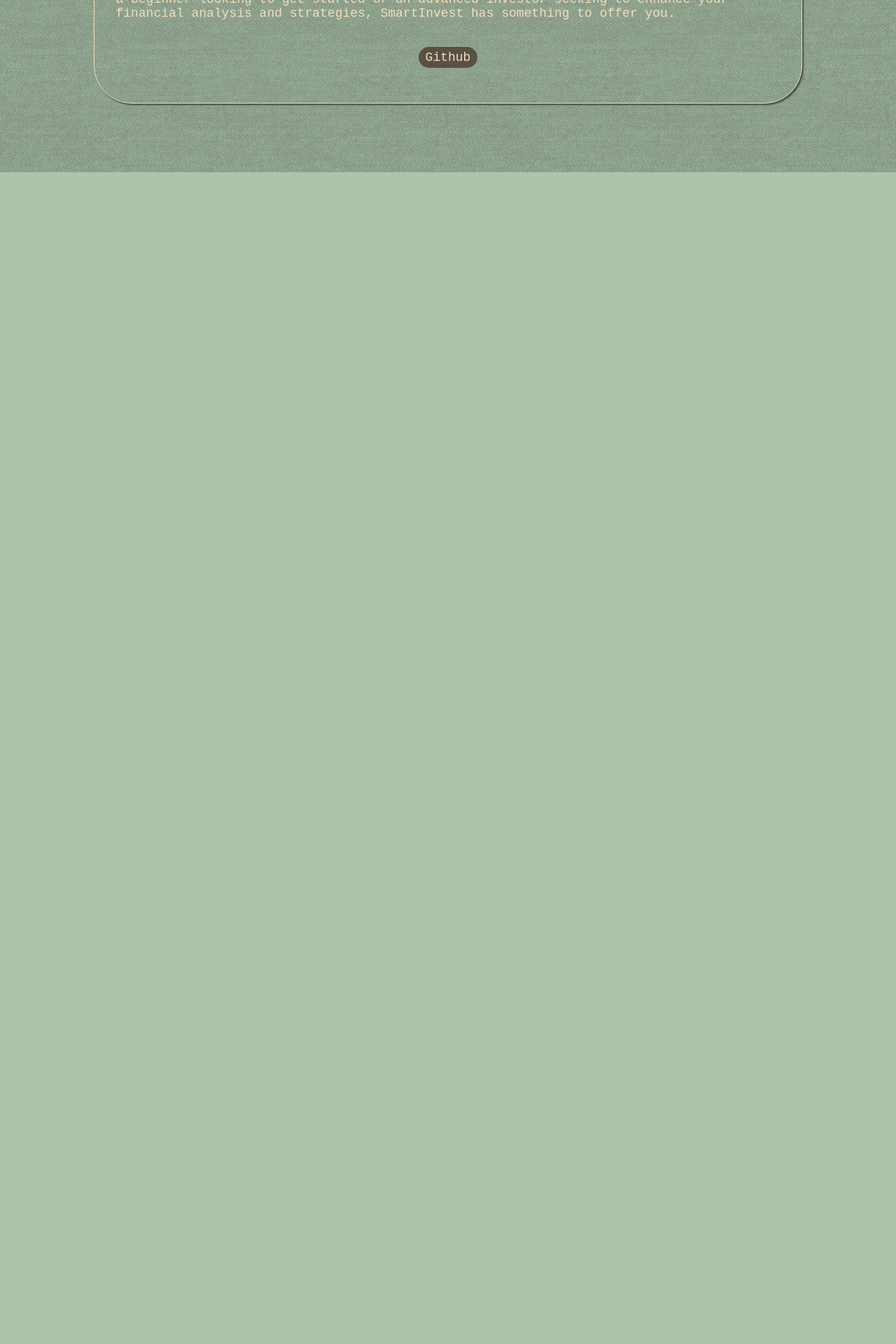
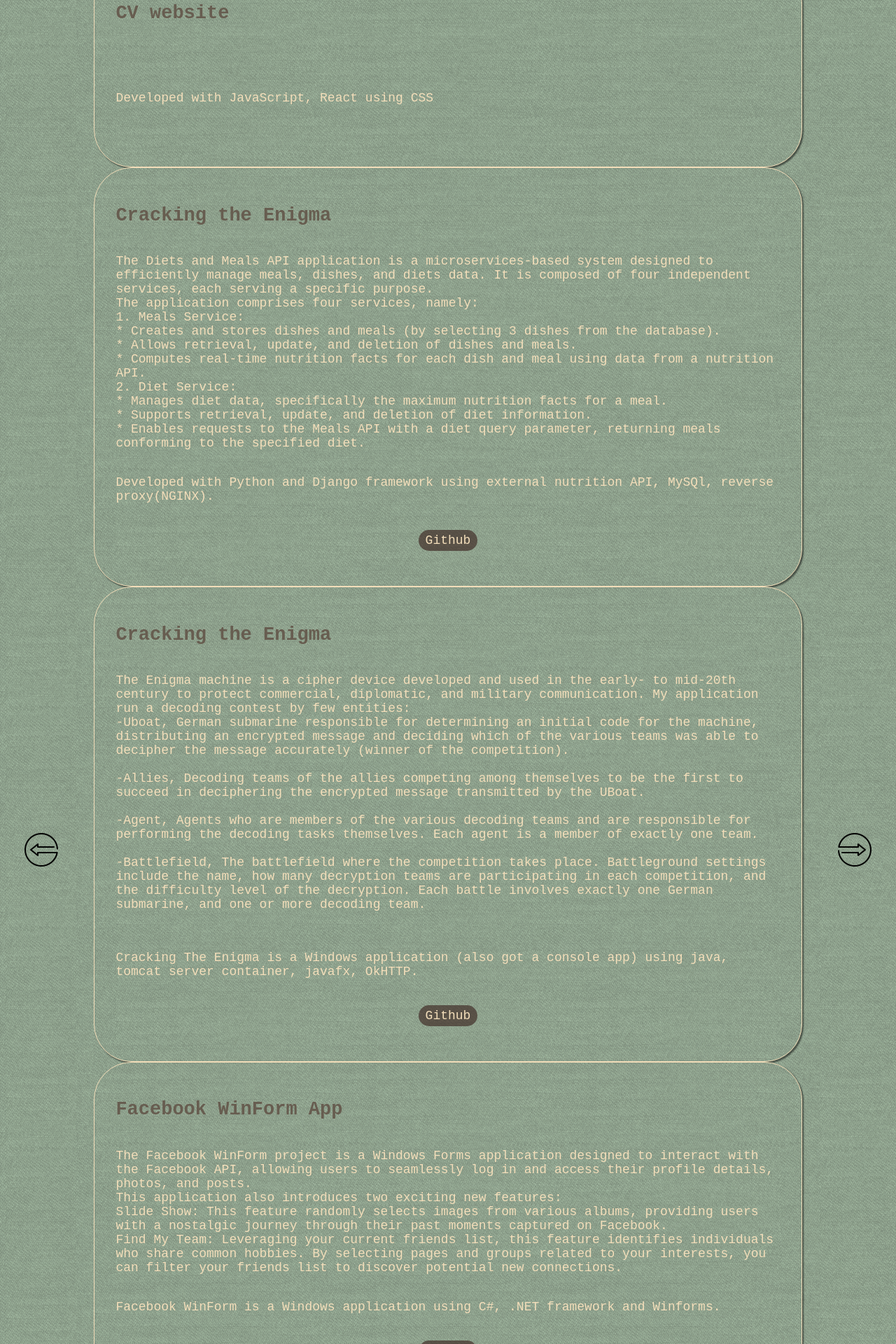
Before and after one commit to DanielBzz/WebCV, a React (Create React App) app: page / in a window 1280 px wide. Shown: the part 2520-4440 px from the top of the page at 70% size. Before the commit the page ends 2766 px from the top, so only its background shows below. Built offline with nearby package versions, Linux system fonts and the light colour scheme; a web font is replaced by a local one.

Commit message:
add json files of projects description

```diff
--- a/src/components/About.jsx
+++ b/src/components/About.jsx
@@ -20,8 +20,8 @@ export default function About(){
     <div id="skillsContainer">
         <h2 className="titleItem">My Skills</h2>
         <SkillType title="Programming languange" skills={["Java", "C#", "Python", "C", "C++", "JavaScript", "CSS", "HTML"]}/>
-        <SkillType title="Frameworks" skills={["Spring", "Django", ".NET", "React",]}/>
-        <SkillType title="Dev tools" skills={["Git & GitHub & GitHub Actions", "Docker", "Tomcat-servlets", "AWS", "Postman", "Linux", "SQL" ]}/>
+        <SkillType title="Frameworks" skills={["Spring", "Django", ".NET", "React"]}/>
+        <SkillType title="Dev tools" skills={["Git & GitHub & GitHub Actions", "Docker", "Tomcat-servlets", "AWS", "Postman", "Linux", "SQL", "Virtual Box", "Vagrant"]}/>
         <SkillType title="Familiar concepts" skills={["Object oriented programming", "Design pattenrs", "Multi-Threading", "Test-driven development", "CI/CD" ]}/>
     </div>
     </div>;
--- a/src/components/Projects.jsx
+++ b/src/components/Projects.jsx
@@ -42,7 +42,8 @@ function Project(props) {
           <img alt="Logo" src={require("../resources/icons/" + logo)} />
         )}
       </h2>
-      <p>{projectData.description}</p>
+      {ParagraphFormatter(projectData.description)}
+      <p>{projectData.tech.length > 0 && projectData.tech}</p>
       <div id="linksContainer">
         {projectData.github.length > 0 && (
           <a className="projectLink colorizeButton" href={projectData.github}>
@@ -57,3 +58,19 @@ function Project(props) {
     </div>
   );
 }
+
+function ParagraphFormatter(str) {
+  const parts = str.split("  ");
+
+  return (
+    <p>
+      {parts.map((str, ind) => (
+        <span key={ind}>
+          {str}
+          {str[0] === "-" && <br />}
+          <br />
+        </span>
+      ))}
+    </p>
+  );
+}
--- /dev/null
+++ b/src/resources/jsonData/CVWebApp.json
@@ -0,0 +1,8 @@
+{
+    "name" : "CV website",
+    "logoName" : "",
+    "github" : "",
+    "websiteLink" : "",
+    "description" : "",
+    "tech" : "Developed with JavaScript, React using CSS"
+}
--- /dev/null
+++ b/src/resources/jsonData/dietsAndMeals.json
@@ -0,0 +1,8 @@
+{
+    "name" : "Cracking the Enigma",
+    "logoName" : "",
+    "github" : "https://github.com/DanielBzz/Cracking-The-Enigma-Machine",
+    "websiteLink" : "",
+    "description" : "The Diets and Meals API application is a microservices-based system designed to efficiently manage meals, dishes, and diets data. It is composed of four independent services, each serving a specific purpose.  The application comprises four services, namely:  1. Meals Service:  * Creates and stores dishes and meals (by selecting 3 dishes from the database).  * Allows retrieval, update, and deletion of dishes and meals.  * Computes real-time nutrition facts for each dish and meal using data from a nutrition API.  2. Diet Service:  * Manages diet data, specifically the maximum nutrition facts for a meal.  * Supports retrieval, update, and deletion of diet information.  * Enables requests to the Meals API with a diet query parameter, returning meals conforming to the specified diet.",
+    "tech" : " Developed with Python and Django framework using external nutrition API, MySQl, reverse proxy(NGINX)."
+}
--- /dev/null
+++ b/src/resources/jsonData/enigma.json
@@ -0,0 +1,8 @@
+{
+    "name" : "Cracking the Enigma",
+    "logoName" : "",
+    "github" : "https://github.com/DanielBzz/Cracking-The-Enigma-Machine",
+    "websiteLink" : "",
+    "description" : "The Enigma machine is a cipher device developed and used in the early- to mid-20th century to protect commercial, diplomatic, and military communication. My application run a decoding contest by few entities:  -Uboat, German submarine responsible for determining an initial code for the machine, distributing an encrypted message and deciding which of the various teams was able to decipher the message accurately (winner of the competition).  -Allies, Decoding teams of the allies competing among themselves to be the first to succeed in deciphering the encrypted message transmitted by the UBoat.  -Agent, Agents who are members of the various decoding teams and are responsible for performing the decoding tasks themselves. Each agent is a member of exactly one team.  -Battlefield, The battlefield where the competition takes place. Battleground settings include the name, how many decryption teams are participating in each competition, and the difficulty level of the decryption. Each battle involves exactly one German submarine, and one or more decoding team.",
+    "tech" : "Cracking The Enigma is a Windows application (also got a console app) using java, tomcat server container, javafx, OkHTTP."
+}
--- /dev/null
+++ b/src/resources/jsonData/facebookWinform.json
@@ -0,0 +1,8 @@
+{
+    "name" : "Facebook WinForm App",
+    "logoName" : "",
+    "github" : "https://github.com/DanielBzz/FacebookWinformApp",
+    "websiteLink" : "",
+    "description" : "The Facebook WinForm project is a Windows Forms application designed to interact with the Facebook API, allowing users to seamlessly log in and access their profile details, photos, and posts.  This application also introduces two exciting new features:  Slide Show: This feature randomly selects images from various albums, providing users with a nostalgic journey through their past moments captured on Facebook.  Find My Team: Leveraging your current friends list, this feature identifies individuals who share common hobbies. By selecting pages and groups related to your interests, you can filter your friends list to discover potential new connections.",
+    "tech" : "Facebook WinForm is a Windows application using C#, .NET framework and Winforms."
+}
--- a/src/resources/jsonData/smartInvest.json
+++ b/src/resources/jsonData/smartInvest.json
@@ -3,5 +3,7 @@
     "logoName" : "smartInvestLogo.jpg",
     "github" : "https://github.com/DanielBzz/SmartInvest",
     "websiteLink" : "",
-    "description" : "SmartInvest is a web-based platform designed to empower investors with the tools and insights they need to make informed decisions about buying and selling stocks. Our platform offers a wide range of features, including financial data, interactive charts, and powerful machine learning algorithms, all geared towards helping you analyze investment performance and plan your withdrawal strategies effectively. Whether you're a beginner looking to get started or an advanced investor seeking to enhance your financial analysis and strategies, SmartInvest has something to offer you."
+    "description" : "SmartInvest is a web-based platform designed to empower investors with the tools and insights they need to make informed decisions about buying and selling stocks.  Our platform offers a wide range of features, including financial data, interactive charts, and powerful machine learning algorithms, all geared towards helping you analyze investment performance and plan your withdrawal strategies effectively.  Whether you're a beginner looking to get started or an advanced investor seeking to enhance your financial analysis and strategies, SmartInvest has something to offer you.",
+    "tech" : "SmartInvest is a Web App using Python, Django, extenal APIs, MySQL, javaScript, html, css, etc."
+
 }
```
